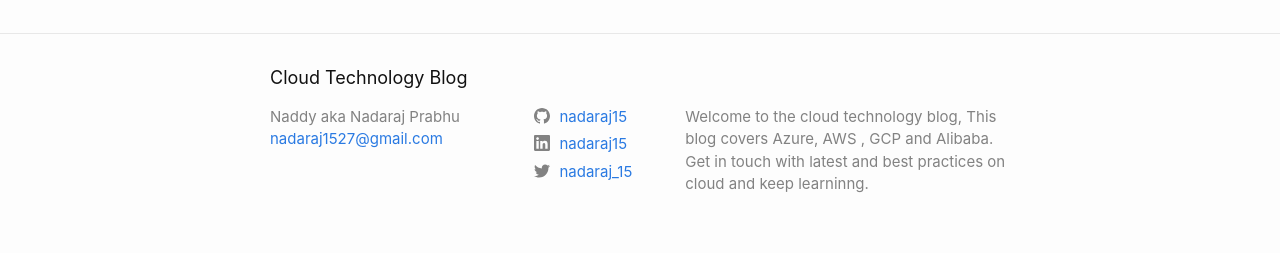
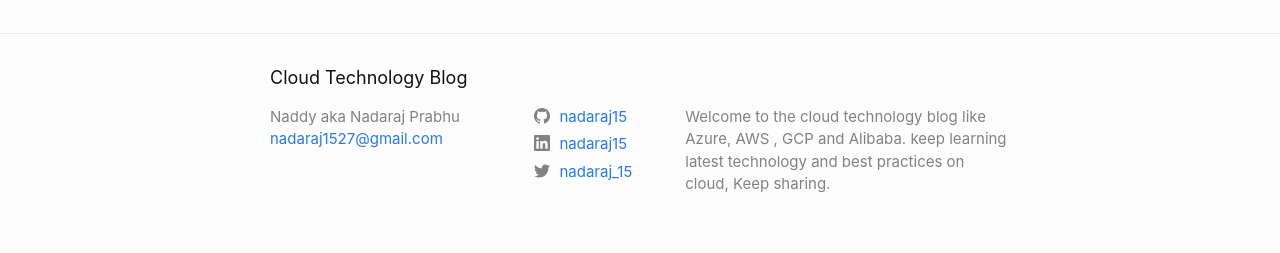
Before and after one commit to nadaraj15/home, a Jekyll site: the page built from index.md, in a window 1280 px wide. Shown: the part 707-960 px from the top of the page. Built offline with Jekyll 4.4.1, drawn with Linux system fonts in a browser that asks for light colours.

Commit message:
Update _config.yml

```diff
--- a/_config.yml
+++ b/_config.yml
@@ -2,9 +2,8 @@ title: Cloud Technology Blog
 author: Naddy aka Nadaraj Prabhu
 email: nadaraj1527@gmail.com
 description: > # this means to ignore newlines until "twitter_username:"
-  Welcome to the cloud technology blog, This blog covers Azure, AWS , GCP
-  and Alibaba. Get in touch with latest and best practices on cloud and
-  keep learninng.
+  Welcome to the cloud technology blog like Azure, AWS , GCP and Alibaba.
+  keep learning latest technology and best practices on cloud, Keep sharing.
 
 # social links
 twitter_username: nadaraj_15
```
